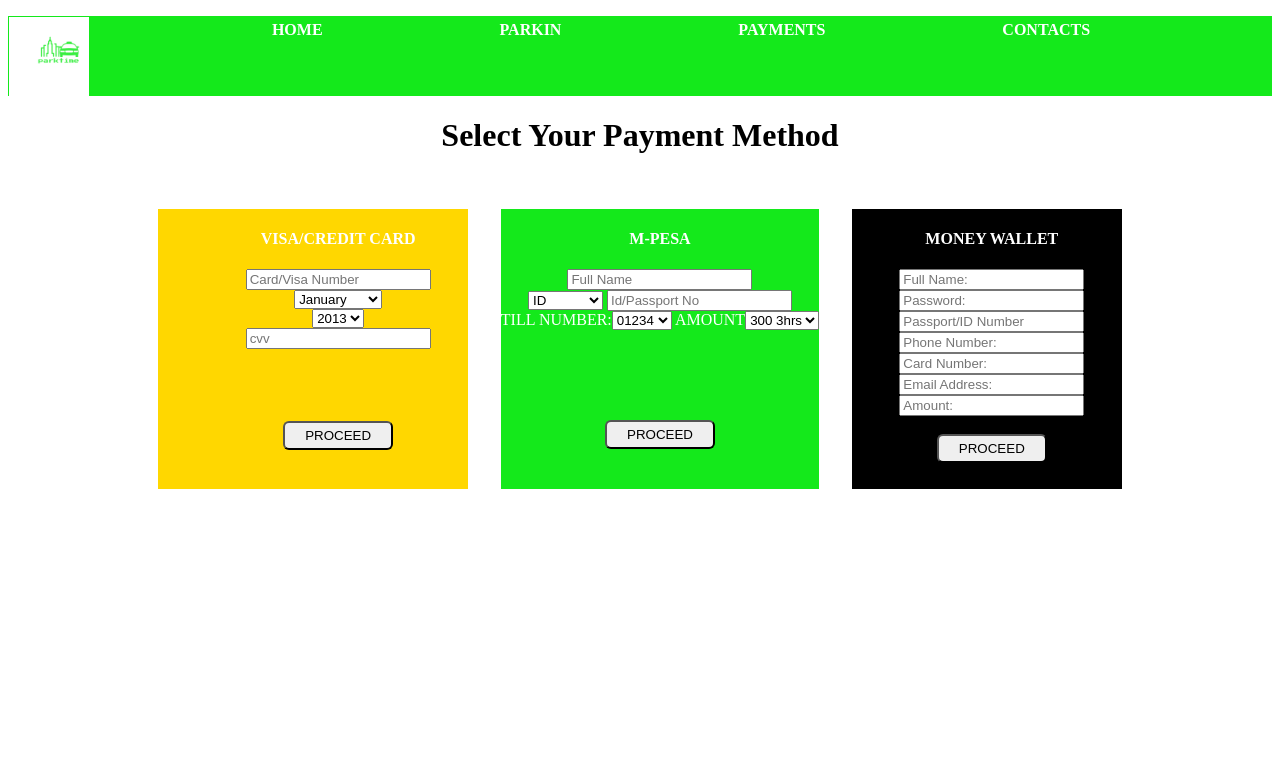
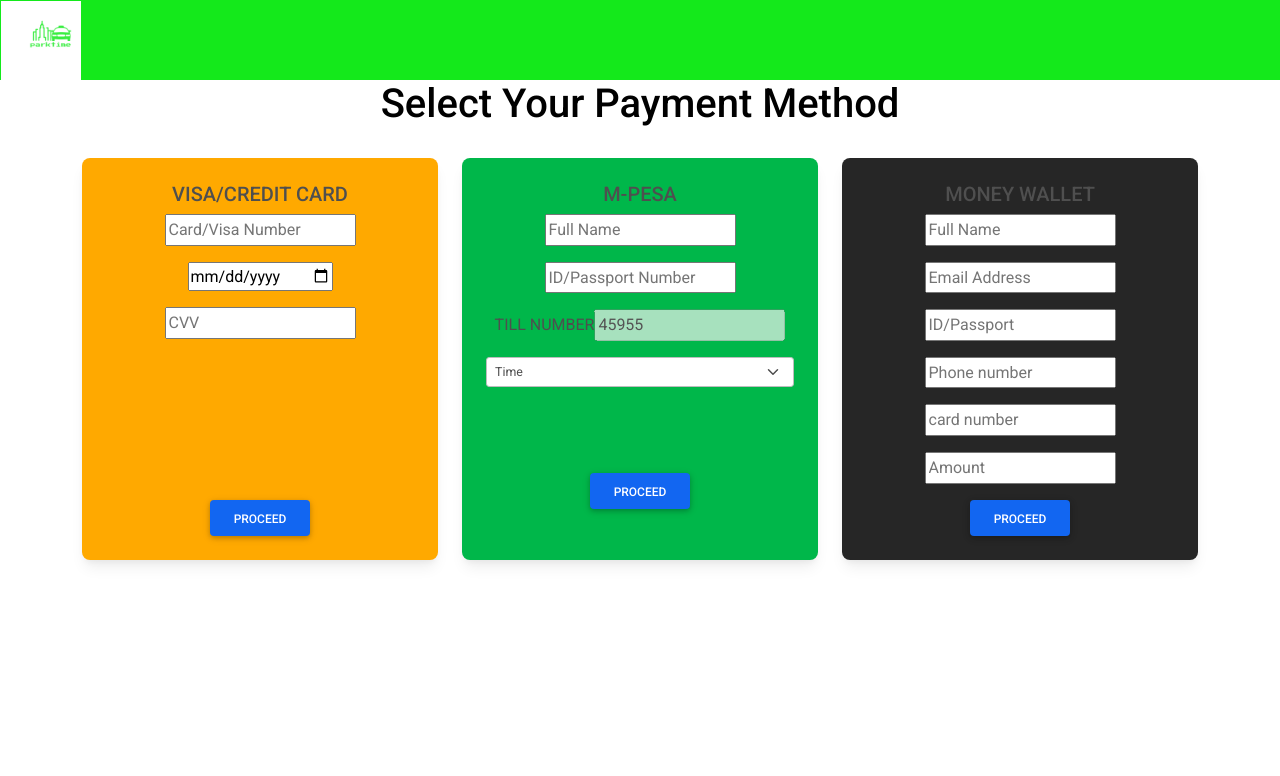
Before and after one commit to kLeitich/Park, a plain HTML site: page index.html in a window 1280 px wide. Shown: the top 776 px of the page. Drawn offline with nearby package versions, Linux system fonts and the light colour scheme.

Commit message:
it will add adjustments to the card using bootsrap

```diff
--- a/index.css
+++ b/index.css
@@ -7,35 +7,10 @@
     background-color:  #14e91b;
     height: 80px;
     color: white;
-
+    display: flex;
 
 }
 
-
-
-ul{
-    height: 50px;
-     display: flex;
-    justify-content: space-evenly;
-    padding: 5px;
-    color: white;
-
-}
-
-ul li{
-    display: inline;
-    margin: 0;
-    list-style: none;
-
-}
-
-
-ul li a{
-    text-decoration: none;
-    font-weight: bold;
-    font-size: 16px;
-    color:white
-}
 
 h1{
   text-align: center;
@@ -104,8 +79,17 @@ h4{
 .images{
     display: flex;
     justify-content: space-between;
-    height: 150px;
+    height: 500px;
     width: 100%;
     padding-top: 320px;
 
 }
+
+input[type="number"]::-webkit-outer-spin-button,
+input[type="number"]::-webkit-inner-spin-button {
+    -webkit-appearance: none;
+    margin: 0;
+}
+input[type="number"] {
+    -moz-appearance: textfield;
+}
--- a/index.html
+++ b/index.html
@@ -1,6 +1,21 @@
 <!DOCTYPE html>
 <html lang="en">
 <head>
+    <!-- Font Awesome -->
+<link
+href="https://cdnjs.cloudflare.com/ajax/libs/font-awesome/5.15.1/css/all.min.css"
+rel="stylesheet"
+/>
+<!-- Google Fonts -->
+<link
+href="https://fonts.googleapis.com/css?family=Roboto:300,400,500,700&display=swap"
+rel="stylesheet"
+/>
+<!-- MDB -->
+<link
+href="https://cdnjs.cloudflare.com/ajax/libs/mdb-ui-kit/3.10.2/mdb.min.css"
+rel="stylesheet"
+/>
     <meta charset="UTF-8">
     <meta http-equiv="X-UA-Compatible" content="IE=edge">
     <meta name="viewport" content="width=device-width, initial-scale=1.0">
@@ -9,121 +24,98 @@
 </head>
 <body>
     <div class="nav">
+
        <div class="logo">
            <img src="./images/logo2.png" height="80px" >
-
-
-        </div>
-        <div class="list">
-           <ul>
-              <li><a href="#">HOME</a></li>
-              <li><a href="#">PARKIN</a></li>
-              <li><a href="#">PAYMENTS</a></li>
-              <li><a href="#">CONTACTS</a></li>
-
-           </ul>
        </div>
 
     </div>
+
+
     <div class="payment">
         <h1>Select Your Payment Method</h1>
     </div>
-    <form class="payment-modes" >
-        <div class="visa">
-            <h4>VISA/CREDIT CARD</h4>
-            <input type="text" class="Card/visa" placeholder="Card/Visa Number">
 
-            <div class="Date">
-                <div class="month">
-                    <select name="month">
-                        <option value="January">January</option>
-                        <option value="February">February</option>
-                        <option value="March">March</option>
-                        <option value="April">April</option>
-                        <option value="May">May</option>
-                        <option value="June">June</option>
-                        <option value="July">July</option>
-                        <option value="August">August</option>
-                        <option value="September">September</option>
-                        <option value="October">October</option>
-                        <option value="November">November</option>
-                        <option value="December">December</option>
+    <div class="container">
+        <div class="row">
+            <div class="col-md-4 col-12 col-sm-6">
+                <div class="card h-100 bg-warning text-center">
+                    <div class="card-body">
+                      <h5 class="card-title">VISA/CREDIT CARD</h5>
+                      <p class="card-text">
+                          <input class="" type="number" placeholder="Card/Visa Number">
+                      </p>
+
+                      <p class="card-text">
+                        <input class="" type="date" placeholder="Card/Visa Number">
+                    </p>
+
+                    <p class="card-text">
+                        <input class="" type="number" placeholder="CVV">
+                    </p>
+
+                      <a style="margin-top: 47%;" href="#" class="btn btn-primary">PROCEED</a>
+                    </div>
+                  </div>
+            </div>
+
+            <div class="col-md-4 col-12 col-sm-6">
+                <div class="card h-100 bg-success text-center">
+                    <div class="card-body">
+                      <h5 class="card-title">M-PESA</h5>
+                      <p class="card-text">
+                          <input type="text" type="Full Name" placeholder="Full Name">
+                      </p>
+                      <p>
+                          <input type="ID/Passport" placeholder="ID/Passport Number">
+                      </p>
+                      <p>
+                          TILL NUMBER<input type="Number" value="45955" disabled>
+                      </p>
+                      <P>
+                        <select class="form-select form-select-sm" aria-label=".form-select-sm example">
+                            <option selected>Time</option>
+                            <option value="1">1hr</option>
+                            <option value="2">2hrs</option>
+                            <option value="3">3hrs</option>
                           </select>
 
-                </div>
-                <div class="Year">
-                    <select name="Year" >
-                        <option value="2013">2013</option>
-                        <option value="2014">2014</option>
-                        <option value="2015">2015</option>
-                        <option value="2016">2016</option>
-                        <option value="2017">2017</option>
-                        <option value="2018">2018</option>
-                        <option value="2019">2019</option>
-                        <option value="2020">2020</option>
-                        <option value="2021">2021</option>
-                        <option value="2022">2022</option>
-
-                    </select>
-
+                      </P>
+                      <a style="margin-top: 23%;" href="#" class="btn btn-primary">PROCEED</a>
                     </div>
 
                 </div>
-            <div class="inputcvv">
-                <input type="text" placeholder="cvv">
-
-            </div>
-            <br><br><br><br>
-            <div><button class="proceed-btn">PROCEED</button></div>
-
-
-        </div>
-        <br>
-        <div class="Mpesa">
-            <h4>M-PESA</h4>
-
-            <input type="text" class="Full Name" placeholder="Full Name">
-            <Div class="id">
-                <label for="Identification">
-                <select name="identificatin">
-                   <option value="ID">ID</option>
-                   <option value="Passport">Passport</option>
-                <select name="" id=""></select>
-                <label for="ID/Passport No"></label>
-                <input type="text" class="ID/Passport No" placeholder="Id/Passport No">
-                <div>
-        TILL NUMBER:<select name="Till Number" id="Till Number">
-                       <option value="012345">01234</option>
-
-                    </select>
-                    AMOUNT<select name="" id="">
-                        <option value="300  3hrs">300  3hrs</option>
-                        <option value="200 2hrs">200  2hrs</option>
-                        <option value="100 1hr">100  1hr</option>
-
-
-                    </select>
             </div>
 
+            <div class="col-md-4 col-12 col-sm-6">
+                <div class="card h-100 bg-dark text-center">
+                    <div class="card-body">
+                      <h5 class="card-title">MONEY WALLET</h5>
+                      <p class="card-text">
+                          <input class="" type="text" placeholder="Full Name">
+                      </p>
 
-            </Div>
-            <br><br><br><br><br>
-            <div><button class="proceed-btn">PROCEED</button></div>
+                      <p>
+                        <input class="" type="Email Address" placeholder="Email Address">
+                    </p>
 
+                    <p class="card-text">
+                        <input class="" type="ID/PassportN No" placeholder="ID/Passport">
+                    </p>
+                    <p>
+                        <input type="Phone number" placeholder="Phone number">
+
+                    </p>
+                    <p>
+                        <input type="Card Number" placeholder="card number">
+                    </p>
+                    <p>
+                        <input type="Amount" placeholder="Amount">
+                    </p>
+
+                      <a href="#" class="btn btn-primary">PROCEED</a>
                     </div>
-        <br>
-        <div class="wallet">
-            <div><h4>MONEY WALLET</h4></div>
-            <div><input type="text" class="Full Name" placeholder="Full Name:"></div>
-            <div><input type="text" class="Password" placeholder="Password:"></div>
-            <div><input type="text" class="Passport/IDnumber" placeholder="Passport/ID Number"></div>
-            <div><input type="text" class="Phone Number" placeholder="Phone Number:"></div>
-            <div><input type="text" class="Card Number" placeholder="Card Number:"></div>
-            <div><input type="text" class="Email Address" placeholder="Email Address:"></div>
-            <div><input type="text" class="Amount" placeholder="Amount:"></div>
-            <br>
-            <div><button class="proceed-btn">PROCEED</button></div>
-
+                  </div>
             </div>
 
 
@@ -131,9 +123,9 @@
 
 
 
+        </div>
+    </div>
 
-
-    </form>
  <div class="images">
         <div><img src="./images/credit card_3.jpeg" height="150"></div>
 
@@ -144,3 +136,14 @@
     </div>
 
     <div class="footer"></div>
+
+
+<!-- MDB -->
+<script
+  type="text/javascript"
+  src="https://cdnjs.cloudflare.com/ajax/libs/mdb-ui-kit/3.10.2/mdb.min.js"
+></script>
+
+
+</body>
+</html>
```
Lines whose indentation alone changed are shown as unchanged.
